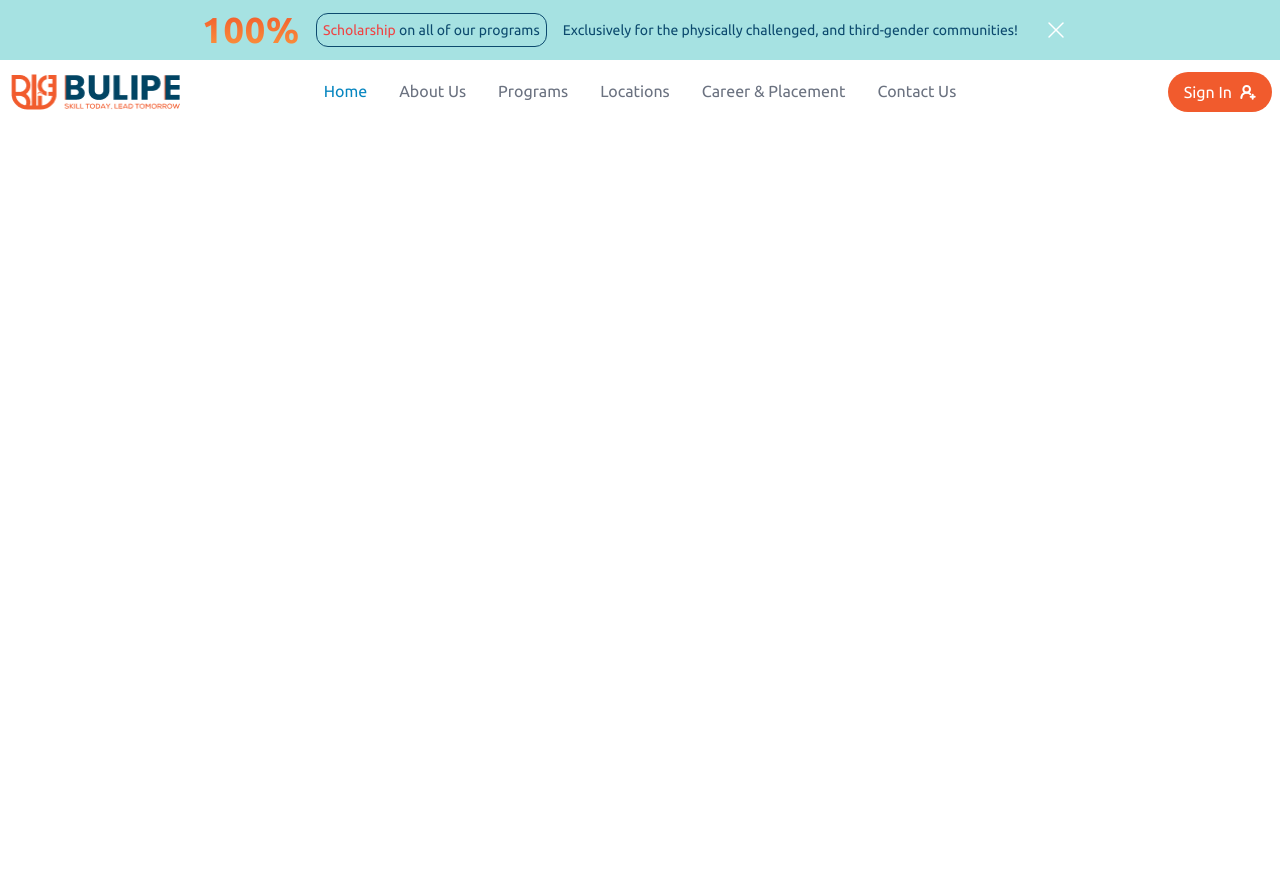
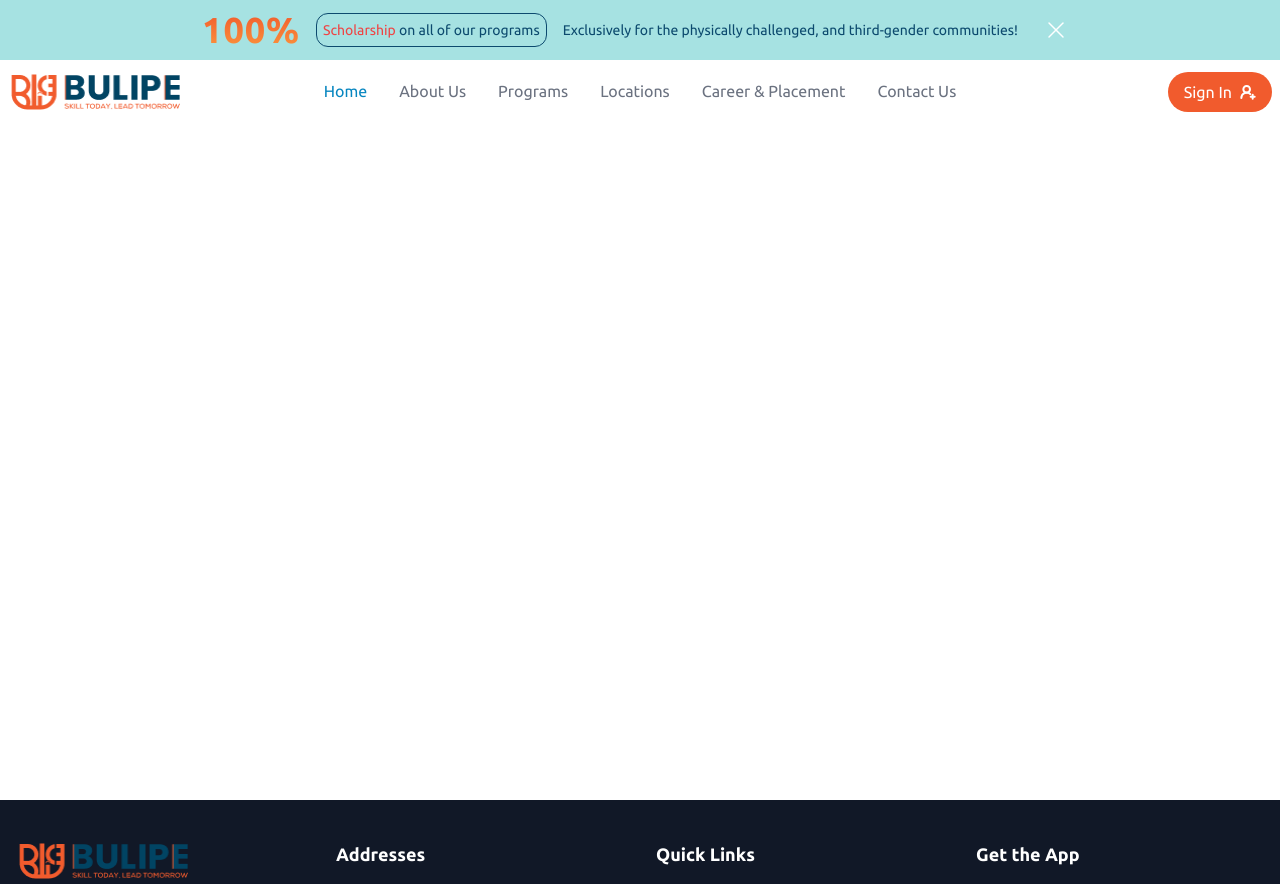
Before and after one commit to NH-Rifat/bulip-landing-page, a Next.js app: page / in a window 1280 px wide. Shown: the top 884 px of the page. Before the commit the page ends 800 px from the top, so only its background shows below. Built offline with nearby package versions, Linux system fonts and the light colour scheme.

Commit message:
footer has been added

```diff
--- a/app/Shared/Footer/page.jsx
+++ b/app/Shared/Footer/page.jsx
@@ -1,15 +1,19 @@
-import Image from 'next/image'
-import React from 'react'
-import logo from "../../../assets/Logo-Main.png"
-import { MoveRight } from 'lucide-react'
-import Link from 'next/link'
+import { MoveRight } from 'lucide-react';
+import Image from 'next/image';
+import Link from 'next/link';
 export default function Footer() {
   return (
     <div>
       <footer className="bg-gray-900 text-white ">
         <div className="max-w-7xl mx-auto px-4 py-10 grid grid-cols-1 md:grid-cols-4 gap-8 p-5">
           <div className="">
-            <Image src={logo} alt="BULIPE Logo" className="mb-4" />
+            <Image
+              src={'/assets/Logo-Main.png'}
+              width={176}
+              height={44}
+              alt="BULIPE Logo"
+              className="mb-4"
+            />
             <p className="text-sm text-gray-400">
               Bulipe Tech as a visionary agent collaborates with its parent
               companies from the US and UK to bring forth a far-reaching Digital
@@ -151,7 +155,7 @@ export default function Footer() {
 
         <div className="bg-gray-100 py-4 mt-10">
           <p className="text-center text-sm text-gray-500">
-            © 2025{" "}
+            © 2025{' '}
             <span className="text-primary-normal">Bulipe Tech Limited</span> all
             rights reserved.
           </p>
--- a/app/layout.js
+++ b/app/layout.js
@@ -1,4 +1,5 @@
 import './globals.css';
+import Footer from './Shared/Footer/page';
 import Header from './Shared/Header/page';
 
 // const geistSans = Geist({
@@ -22,7 +23,7 @@ export default function RootLayout({ children }) {
       <body className="font-ubuntu ">
         <Header />
         {children}
-        {/* <Footer/> */}
+        <Footer />
       </body>
     </html>
   );
```
